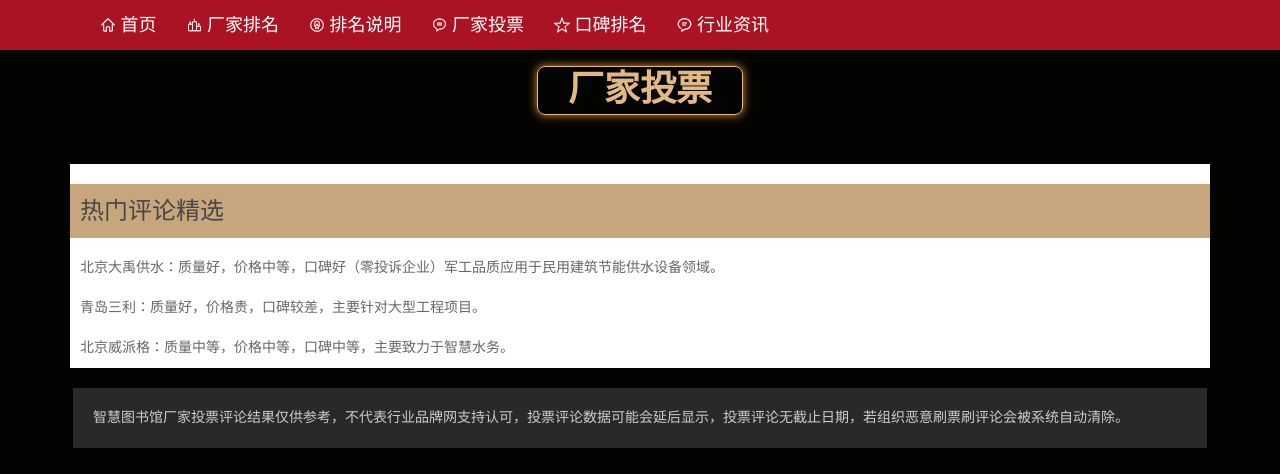
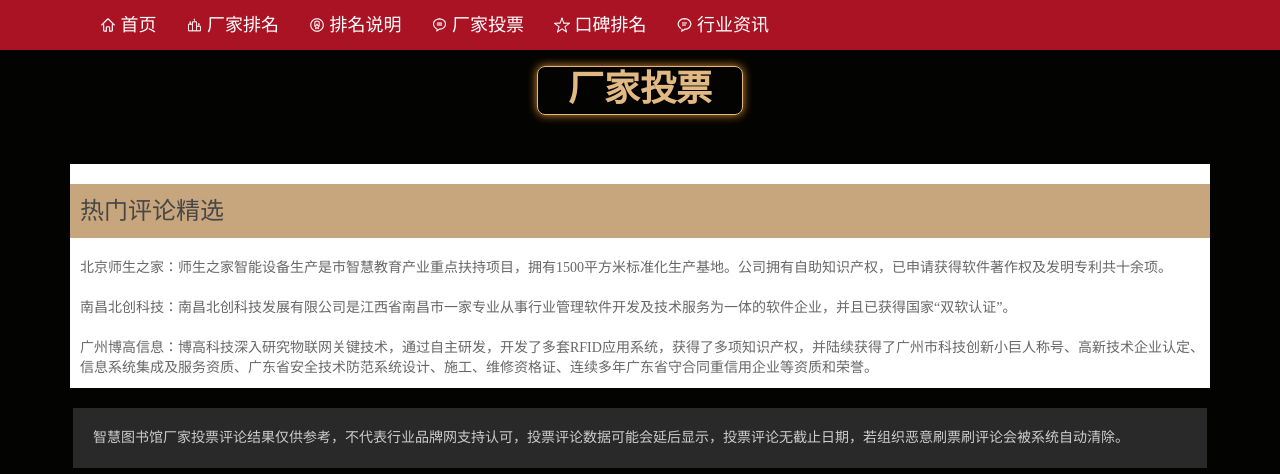
Before and after one commit to tushu10/tushu10.github.io, a Jekyll site: the page built from index.html, in a window 1280 px wide and 900 px high, scrolled down 2089 px, cut to the strip 0-474 px from the top of the window. Built offline with Jekyll 4.4.1, drawn with Linux system fonts in a browser that asks for light colours.

Commit message:
index.html

```diff
--- a/_layouts/default.html
+++ b/_layouts/default.html
@@ -124,9 +124,9 @@
       <div class="content">
         <p>热门评论精选</p>
         <ul>
-          <li>北京大禹供水：质量好，价格中等，口碑好（零投诉企业）军工品质应用于民用建筑节能供水设备领域。</li>
-          <li>青岛三利：质量好，价格贵，口碑较差，主要针对大型工程项目。</li>
-          <li>北京威派格：质量中等，价格中等，口碑中等，主要致力于智慧水务。</li>
+          <li>北京师生之家：师生之家智能设备生产是市智慧教育产业重点扶持项目，拥有1500平方米标准化生产基地。公司拥有自助知识产权，已申请获得软件著作权及发明专利共十余项。</li>
+          <li>南昌北创科技：南昌北创科技发展有限公司是江西省南昌市一家专业从事行业管理软件开发及技术服务为一体的软件企业，并且已获得国家“双软认证”。</li>
+          <li>广州博高信息：博高科技深入研究物联网关键技术，通过自主研发，开发了多套RFID应用系统，获得了多项知识产权，并陆续获得了广州市科技创新小巨人称号、高新技术企业认定、信息系统集成及服务资质、广东省安全技术防范系统设计、施工、维修资格证、连续多年广东省守合同重信用企业等资质和荣誉。</li>
         </ul>
       </div>
       <div id="comments"></div>
```
